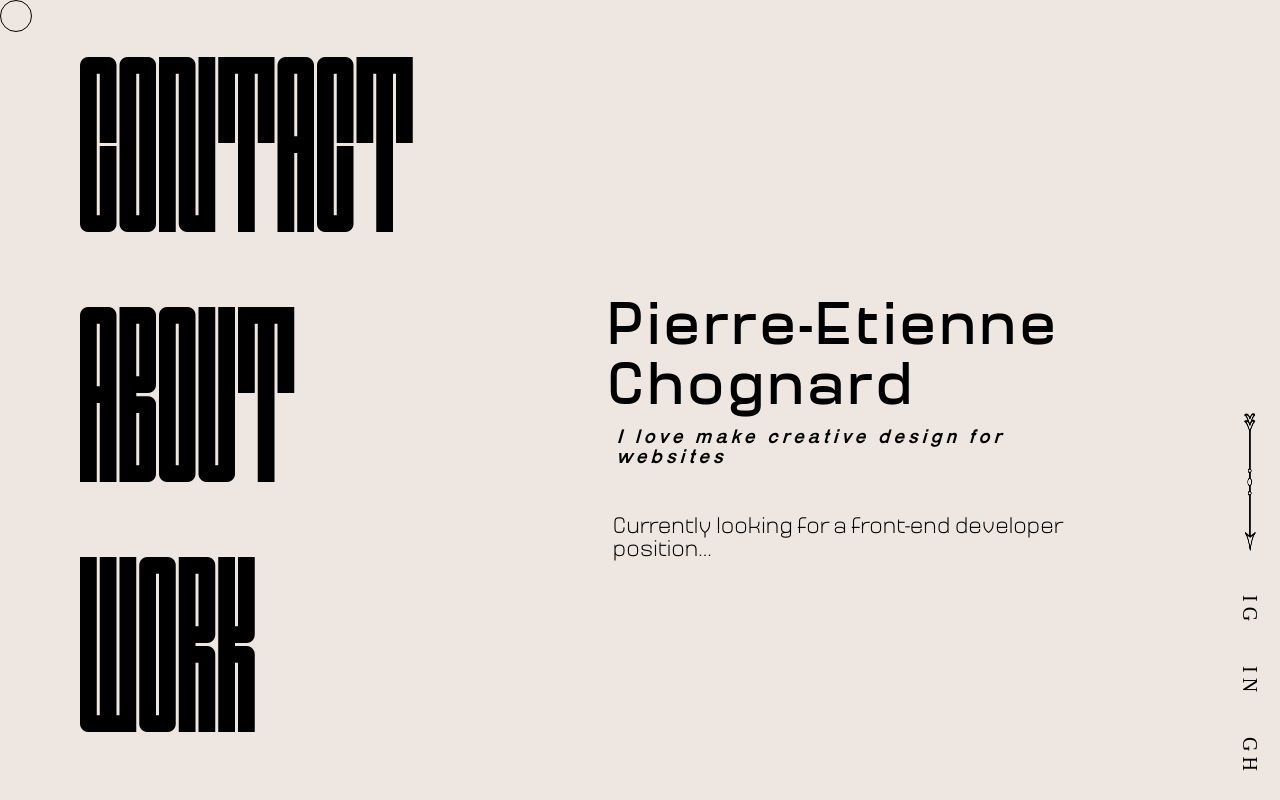
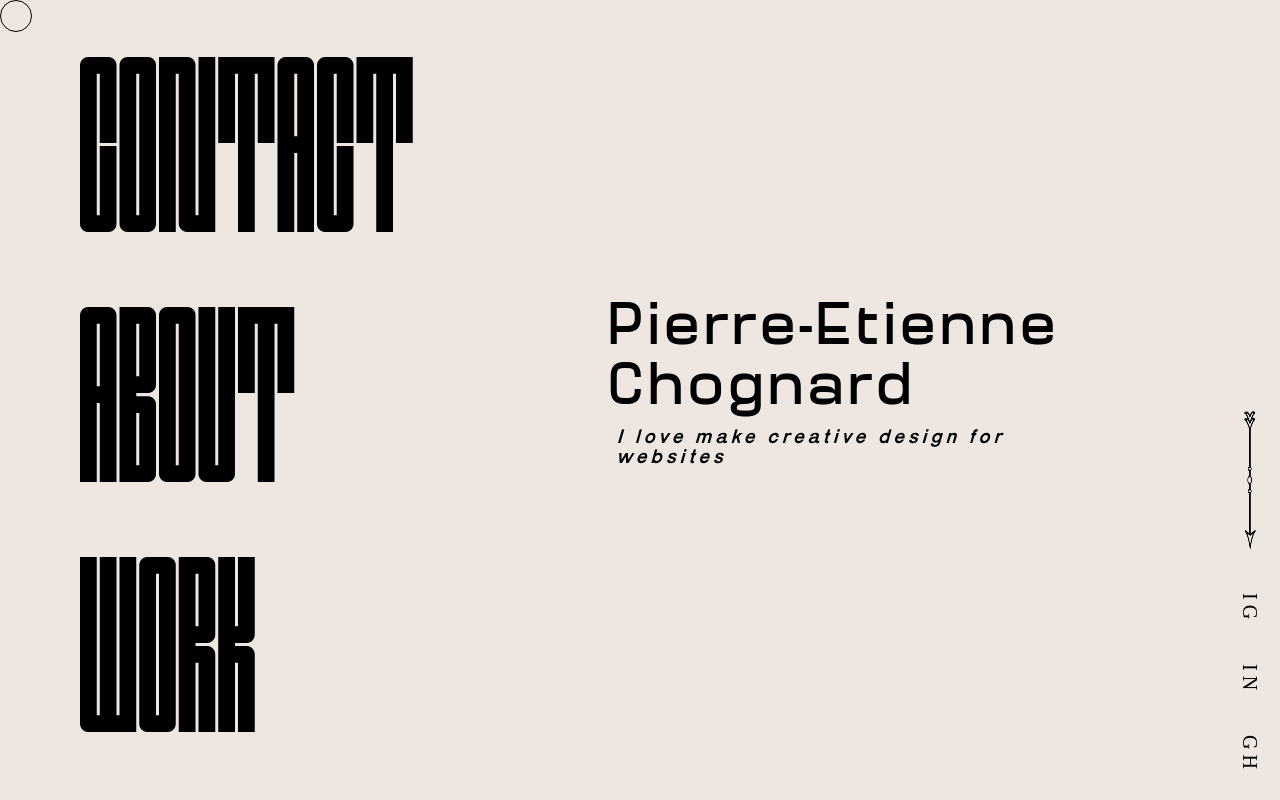
Before and after one commit to PeChog/Portofolio, a React (Create React App) app: page / in a window 1280 px wide. Shown: the top 800 px of the page. Built offline with nearby package versions, Linux system fonts and the light colour scheme; a web font is replaced by a local one.

Commit message:
hover effect update + onclick function

```diff
--- a/src/components/AnimatedRoutes.js
+++ b/src/components/AnimatedRoutes.js
@@ -12,6 +12,11 @@ import Eliott from "../pages/Eliott/Eliott";
 
 const AnimatedRoutes = () => {
   const [isHovered, setIshovered] = useState(false);
+  const [click, setClick] = useState(false);
+
+  const onClick = (event) => {
+    click ? setClick(false) : setClick(true);
+  };
 
   const onMouseEnter = () => {
     setIshovered(true);
@@ -32,6 +37,8 @@ const AnimatedRoutes = () => {
                 onMouseEnter={onMouseEnter}
                 onMouseLeave={onMouseLeave}
                 isHovered={isHovered}
+                onClick={onClick}
+                click={click}
               />
             }
           ></Route>
--- a/src/pages/Home/Home.js
+++ b/src/pages/Home/Home.js
@@ -4,7 +4,7 @@ import { Link } from "react-router-dom";
 import arrow from "../../assets/images/arrow.png";
 import "./home.scss";
 
-const Home = ({ onMouseEnter, onMouseLeave, isHovered }) => {
+const Home = ({ onMouseEnter, onMouseLeave, isHovered, click, onClick }) => {
   let cursorRef = useRef();
   const mousePos = (event) => {
     cursorRef.current.setAttribute(
@@ -24,10 +24,28 @@ const Home = ({ onMouseEnter, onMouseLeave, isHovered }) => {
         }}
         exit={{ opacity: 0 }}
       >
-        <div
-          className={isHovered ? "app-cursor-hover" : "app-cursor"}
-          ref={cursorRef}
-        ></div>
+        {isHovered ? (
+          <div
+            className={isHovered ? "app-cursor-hover" : "app-cursor"}
+            ref={cursorRef}
+          >
+            <p
+              style={{
+                marginTop: "42px",
+                marginLeft: "20px",
+                fontFamily: "Millimetre-Light",
+              }}
+            >
+              Click me !
+            </p>
+          </div>
+        ) : (
+          <div
+            className={isHovered ? "app-cursor-hover" : "app-cursor"}
+            ref={cursorRef}
+          ></div>
+        )}
+
         <div className="menu ">
           <Link className="home-link" to={"/contact"} state={{ mousePos }}>
             CONTACT
@@ -53,12 +71,17 @@ const Home = ({ onMouseEnter, onMouseLeave, isHovered }) => {
           <a href="https://github.com/PeChog">GH</a>
         </div>
         <div className="presentation">
-          <h1 onMouseEnter={onMouseEnter} onMouseLeave={onMouseLeave}>
+          <h1
+            onMouseEnter={onMouseEnter}
+            onMouseLeave={onMouseLeave}
+            onClick={onClick}
+          >
             Pierre-Etienne Chognard
             <p>I love make creative design for websites</p>
           </h1>
-
-          <h2>Currently looking for a front-end developer position</h2>
+          {click ? (
+            <h2>Currently looking for a front-end developer position</h2>
+          ) : null}
         </div>
       </motion.div>
     </>
--- a/src/pages/Home/home.scss
+++ b/src/pages/Home/home.scss
@@ -3,7 +3,7 @@
   background-color: #eee7e1;
   cursor: none;
   .container {
-    width: 70vw;
+    width: 90vw;
     margin: 0 auto;
   }
   .app-cursor {
@@ -110,7 +110,7 @@
   .social {
     display: flex;
     // border: green solid 1px;
-    margin-top: 55.2vh;
+    margin-top: 55vh;
     width: 60px;
 
     flex-direction: column;
```
